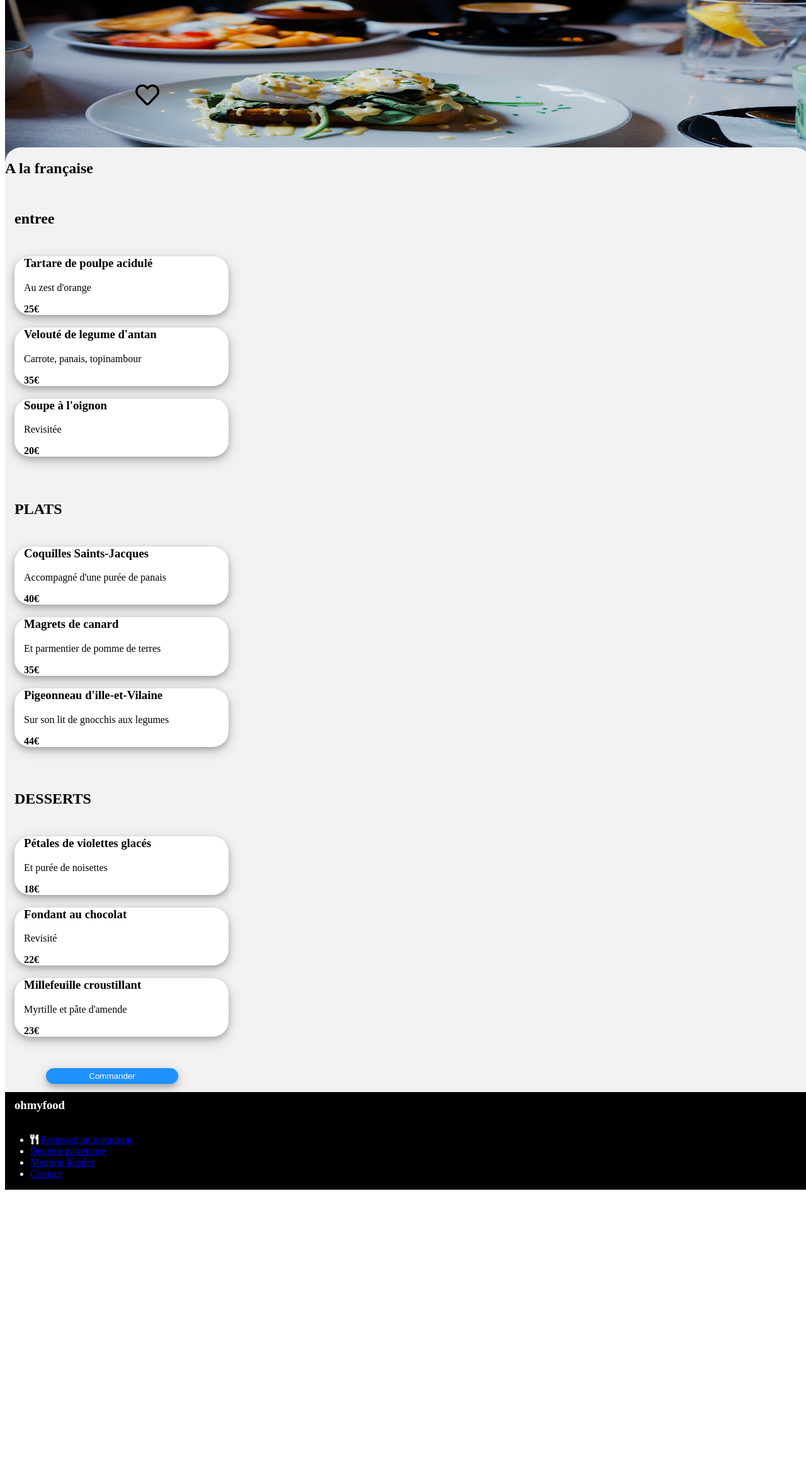
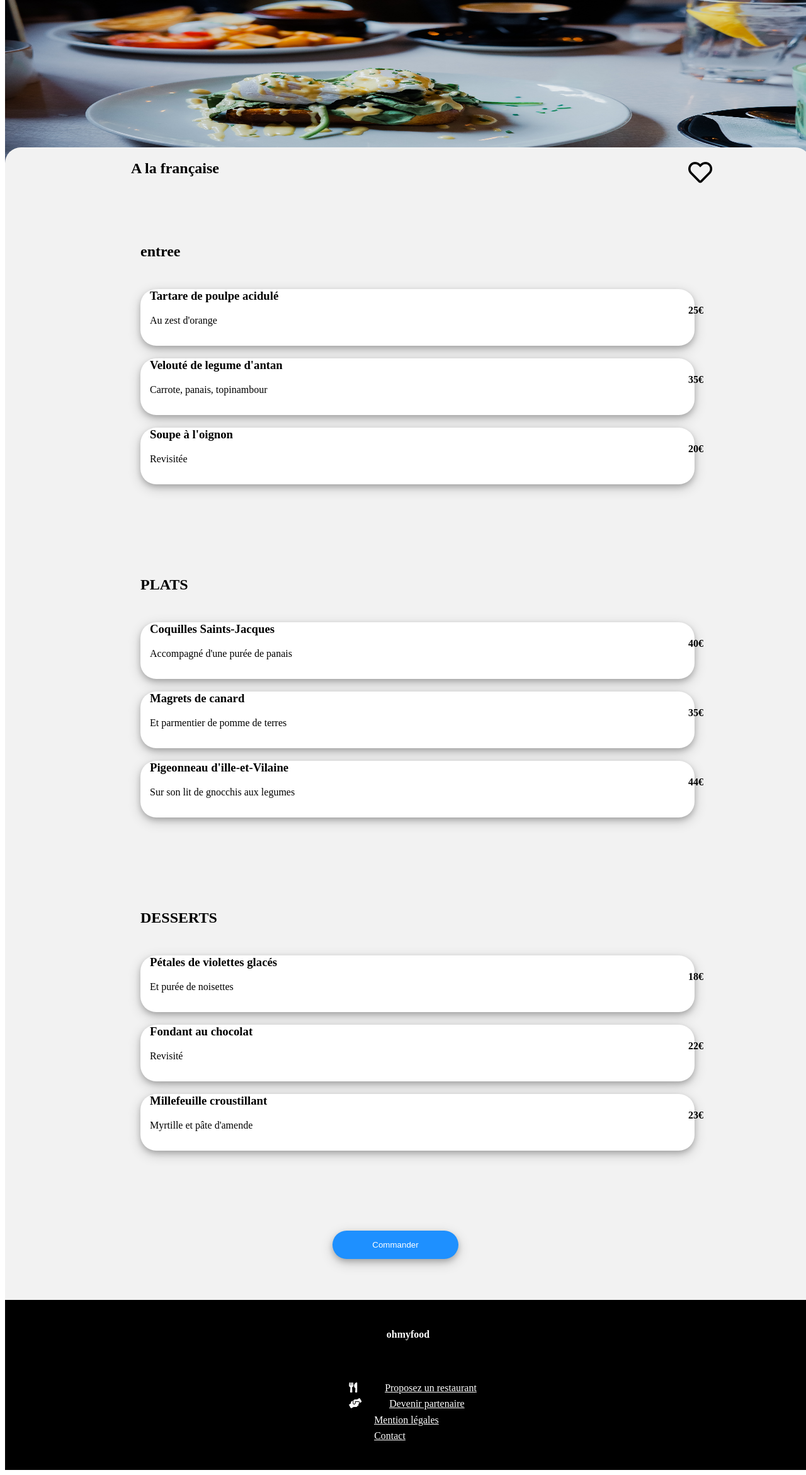
Before and after one commit to Mamadou750/CamaraMamadou_3_28122020, a plain HTML site: page vues/menu-a-la-francaise.html in a window 1280 px wide. Shown: the part 58-2400 px from the top of the page at 63% size. Before the commit the page ends 1955 px from the top, so only its background shows below. Drawn offline with Linux system fonts and the light colour scheme.

Commit message:
css index et rous les menus fais sous tous les patform en plus du pofinage reste detail, l'animation et repositionnement css selon session en cours

```diff
--- a/style.css
+++ b/style.css
@@ -11,7 +11,6 @@ footer {
   flex-direction: column;
   color: white;
   background-color: black;
-
 }
 
 .fonctionnement {
@@ -51,6 +50,7 @@ footer {
 }
 
 nav {
+  position: relative;
   display: flex;
   flex-direction: row;
   justify-content: center;
@@ -58,12 +58,16 @@ nav {
 }
 
 figure {
-  display:flex
+  display: flex;
   flex-direction: column;
   position: relative;
   border-radius: 25px;
   box-shadow: 0 4px 8px 0 rgba(0, 0, 0, 0.2), 0 6px 20px 0 rgba(0, 0, 0, 0.19);
   border: 1px solid black;
+}
+
+figure:hover {
+  transform: scale(1.05);
 }
 
 figcaption {
@@ -96,6 +100,11 @@ figcaption {
   transition: 200ms ease-in-out;
 }
 
+.fonction:hover {
+  background-color: #f2eafb;
+  transform: scale(1.05);
+}
+
 .conteneur-list {
   width: 100%;
   padding-left: 0;
@@ -103,7 +112,9 @@ figcaption {
 }
 
 .contenu-menu {
+  position: relative;
   width: 340px;
+  height: 90px;
   margin-left: 15px;
   margin-bottom: 20px;
   border-radius: 25px;
@@ -113,12 +124,21 @@ figcaption {
 }
 
 .contenu-foot {
-  margin: 0;
+  margin-left: 0;
+  padding-left: 15px;
   list-style: none;
 }
 
+a {
+  color: white;
+}
+
+.fleche {
+  color: black;
+}
+
 .logo {
-  width: 196;
+  width: 196px;
   height: 34px;
 }
 
@@ -167,8 +187,8 @@ figcaption {
 
 .bt-explorer,
 .bt-commander {
-  width: 210px;
-  height: 25px;
+  width: 260px;
+  height: 45px;
   margin-left: 65px;
   border: none;
   border-radius: 25px;
@@ -189,7 +209,21 @@ figcaption {
   position: absolute;
   top: 190px;
   left: 265px;
-  font-size:30px
+  font-size: 30px;
+}
+
+.heart-bg {
+  position: absolute;
+  top: 1px;
+  left: 285px;
+  font-size: 25px
+}
+
+.fa-arrow-left {
+  position: absolute;
+  top: 1px;
+  left: 15px;
+  font-size: 25px
 }
 
 .titre-fonction {
@@ -202,10 +236,16 @@ figcaption {
   padding-left: 40px;
 }
 
+h1 {
+  padding-left: 15px;
+  position: relative;
+}
+
 h3 {
   width: 100%;
   margin-left: 15px;
   margin-top: 10px;
+  font-family: bold;
 }
 
 h2 {
@@ -218,6 +258,13 @@ b {
   margin-left: 15px;
 }
 
+b {
+  position: absolute;
+  top: 25px;
+  left: 290px;
+  font-family: bold;
+}
+
 .search__form {
   background-color: #e5e5e5;
   justify-content: center;
@@ -226,8 +273,18 @@ b {
   height: 50px;
 }
 
+.search__form__text {
+  margin-top: 15px;
+  background: none;
+  border: none;
+  font-weight: bold;
+  font-size: 1rem;
+  width: 100px;
+  height: 20px;
+}
+
 .search__form__icon {
-    margin-right: 10px;
+  margin-left: 100px;
 }
 
 @media screen and (min-width: 575px) {
@@ -265,27 +322,104 @@ b {
     margin-bottom: 40px;
     display: inline;
   }
+
+  .contenu-list-menu,
+  h1 {
+    padding-left: 100px;
+    padding-right: 100px;
+  }
+
+  .conteneur-list,
+  .contenu-menu {
+    width: 100%;
+  }
+
+  b {
+    left: 465px;
+  }
+
+  .bt-commander,
+  .bt-explorer {
+    margin-left: 265px;
+  }
+
+  footer {
+    justify-content: center;
+    align-content: center;
+  }
+
+  h4 {
+    text-align: center;
+    padding: 25px;
+  }
+
+  ul {
+    flex-direction: column;
+    justify-content: center;
+    align-self: center;
+    padding: 0 0 25px 0;
+  }
+
+  footer ul li {
+    align-self: center;
+    line-height: 1.6rem;
+  }
 }
 
 @media screen and (min-width: 992px) {
   .photo-resto {
-    width: 360px;
+    width: 260px;
   }
+
+  ol {
+    display: flex;
+    flex-wrap: wrap;
+    justify-content: center;
+    margin: 0;
+    padding-left: 25px;
+    height: 130px;
+  }
+
+  .fa-heart {
+    top: 190px;
+    left: 200px;
+  }
+
+  .bt-commander,
+  .bt-explorer {
+    margin-left: 620px;
+  }
+
+  .menu {
+    height: 1830px;
+  }
+
+  .contenu-list-menu,
+  h1 {
+    padding-left: 200px;
+    padding-right: 200px;
+  }
+
+  b {
+    left: 855px;
+  }
+
+  .bt-commander {
+    width: 200px;
+    margin-left: 520px;
+  }
+
+  .heart-bg {
+    top: 1px;
+    left: 1085px;
+  }
+
+
 }
 
 @media screen and (min-width: 1440px) {
   .photo-resto {
-    width: 580px;
+    width: 280px;
   }
 
-  .fonction {
-    display: inline;
-    margin-left: 120px;
-    margin-bottom: 80px;
-  }
-
-  .fa-heart {
-    top: 190px;
-    left: 470px;
-  }
 }
--- a/vues/menu-a-la-francaise.html
+++ b/vues/menu-a-la-francaise.html
@@ -17,14 +17,14 @@
 <body>
 	<nav>
 
-		<a href="../index.html"><i class="fas fa-arrow-left"></i></a>
+		<a  class="fleche" href="../index.html"><i class="fas fa-arrow-left"></i></a>
 		<img class="logo" src="../images/logo/ohmyfood.png" alt="">
 
 	</nav>
 	<img class="baniere" src="../images/restaurants/toa-heftiba-DQKerTsQwi0-unsplash.jpg" alt="">
 	<article class="menu">
-		<h1 >A la française <i class="far fa-heart"></i></h1>
-		<section>
+		<h1 >A la française <i class="far fa-heart heart-bg"></i></h1>
+		<section class="contenu-list-menu">
 			<h2>entree</h2>
 			<ul class="conteneur-list">
 				<li class="contenu-menu">
@@ -45,7 +45,7 @@
 			</ul>
 
 		</section>
-		<section>
+		<section class="contenu-list-menu">
 
 			<h2>PLATS</h2>
 			<ul class="conteneur-list">
@@ -68,7 +68,7 @@
 
 		</section>
 
-		<section>
+		<section class="contenu-list-menu">
 			<h2>DESSERTS</h2>
 			<ul class="conteneur-list">
 				<li class="contenu-menu">
@@ -93,17 +93,18 @@
 	</article>
 	<footer>
 
-		<h3 >ohmyfood</h3>
-		<ul>
+		<h4 >ohmyfood</h4>
+		<ul class="contenu-foot">
 			<li>
 				<i class="fas fa-utensils"></i>
-				<a  href="#"> Proposez un restaurant </a>
+				<a class="lien-foot" href="#"> Proposez un restaurant </a>
 			</li>
 			<li>
-				<a  href="#"> Devenir partenaire</a>
+				<i class="fas fa-hands-helping"></i>
+				<a class="lien-foot" href="#"> Devenir partenaire</a>
 			</li>
-			<li> <a  href="#" > Mention légales</a>  </li>
-			<li> <a  href="#" > Contact </a>  </li>
+			<li> <a class="lien-foot" href="#" > Mention légales</a>  </li>
+			<li> <a class="lien-foot" href="#" > Contact </a>  </li>
 		</ul>
 
 	</footer>
```
Also changed, not shown: index.html (+11 -11 lines), vues/menu-la-note-enchantee.html (+12 -11 lines), vues/menu-la-pallete-du-gout.html (+12 -11 lines), vues/menu-le-delice-des-sens.html (+12 -11 lines).
